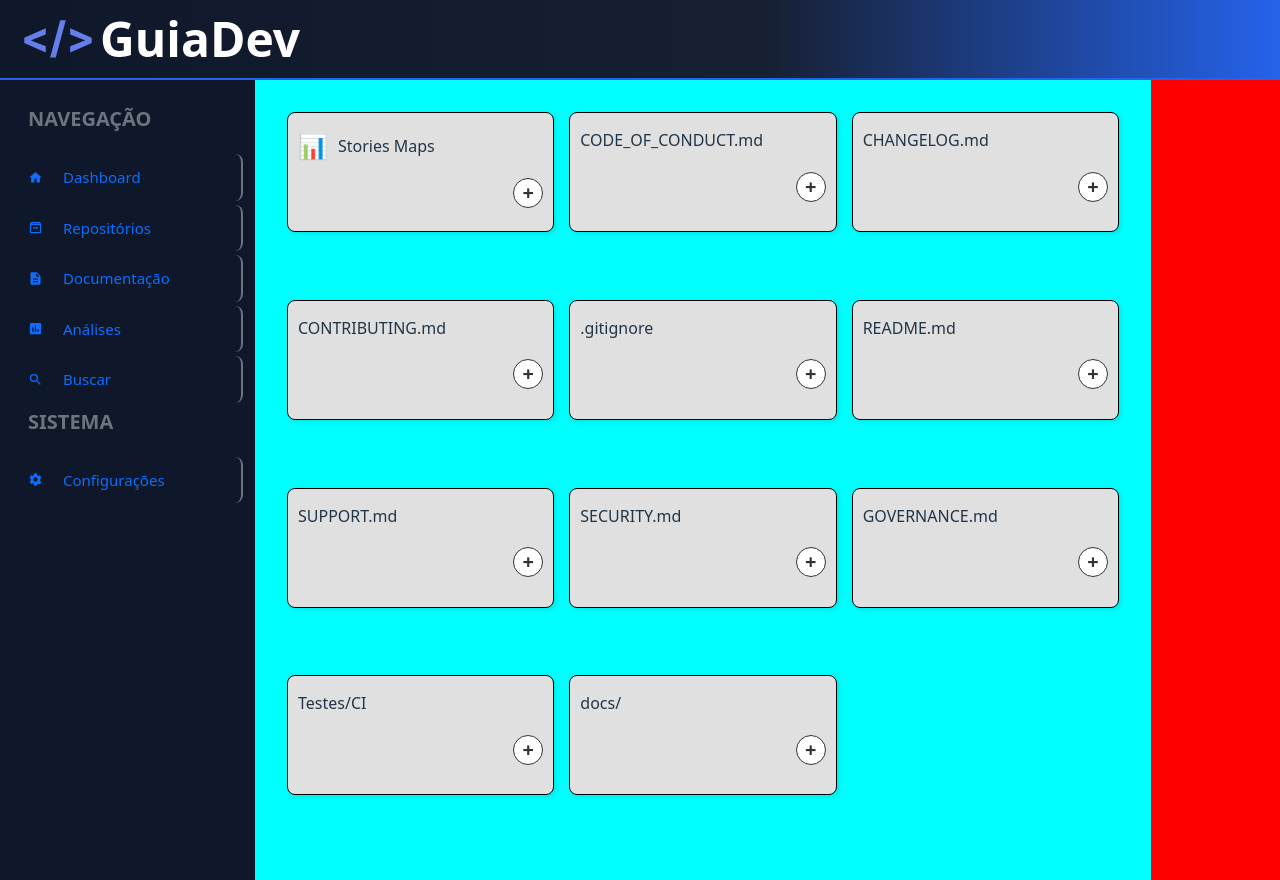
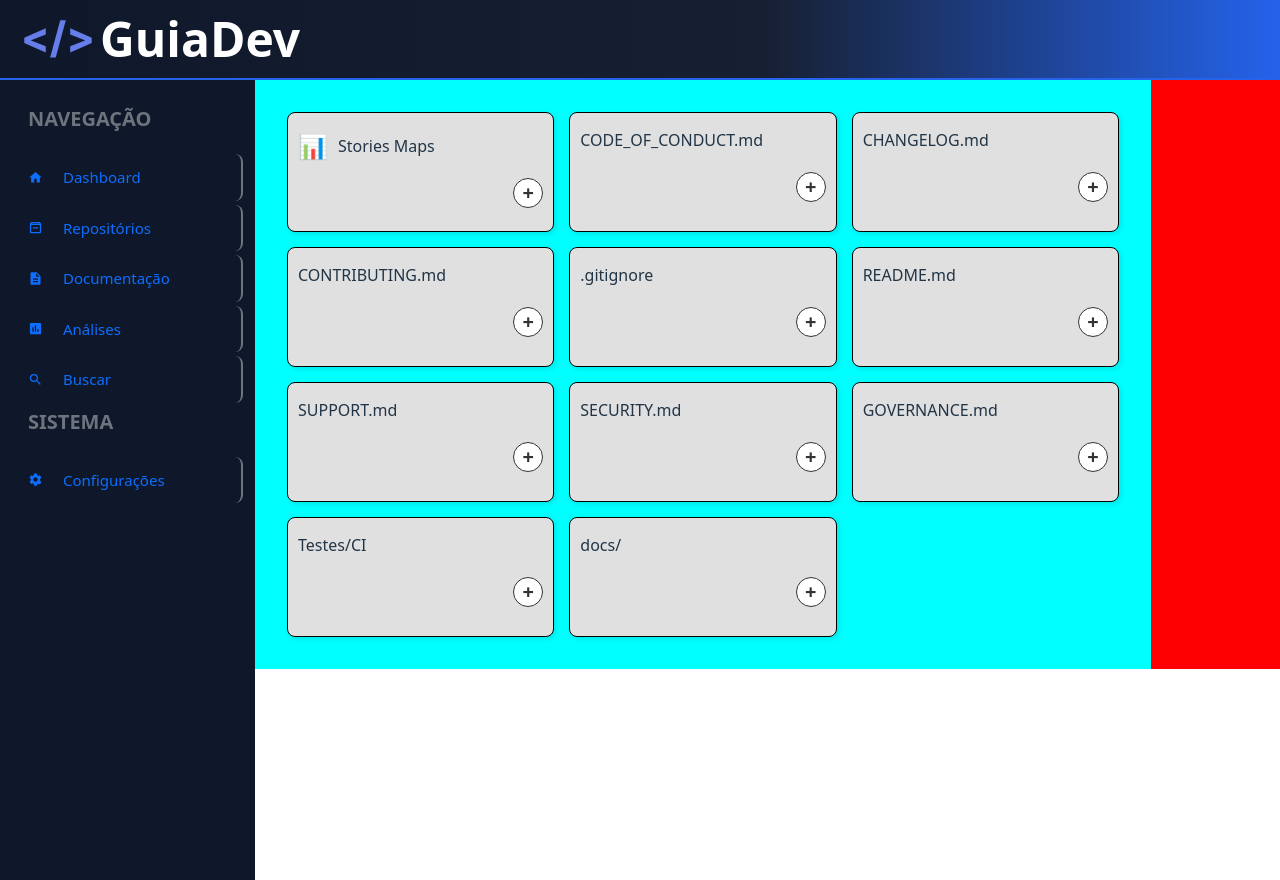
Before and after one commit to unb-mds/2025-2-GuiaDev, a React (Vite) app in the folder frontend/: page /aprendizado in a window 1280 px wide. Shown: the top 880 px of the page. Built offline with nearby package versions, Linux system fonts and the light colour scheme.

Commit message:
fix:LearningPage.css

```diff
--- a/frontend/src/pages/LearningPage/LearningPage.css
+++ b/frontend/src/pages/LearningPage/LearningPage.css
@@ -1,7 +1,7 @@
 .learningPage{
   display: flex;
   background-color: aqua;
-  min-height: 100vh;
+  min-height: 100%;
 }
 
 .learning {
```
